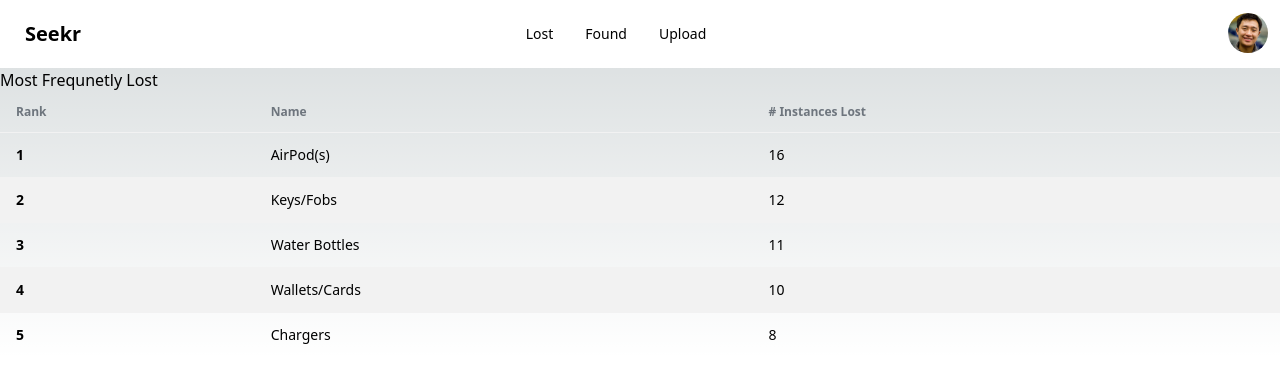
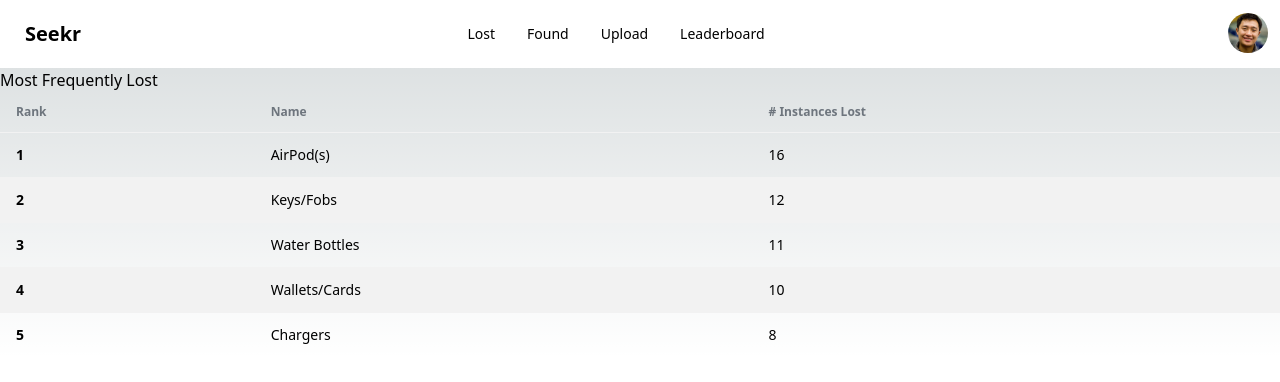
Before and after one commit to nsivaku/seekr, a Next.js app: page /leaderboard in a window 1280 px wide. Shown: the top 382 px of the page. Built offline with nearby package versions, Linux system fonts and the light colour scheme.

Commit message:
navbar minor fix

```diff
--- a/components/NavBar.tsx
+++ b/components/NavBar.tsx
@@ -16,6 +16,7 @@ export default function NavBar() {
         <li><Link href="./lost">Lost</Link></li>
         <li><Link href="./found">Found</Link></li>
         <li><Link href="./upload">Upload</Link></li>
+        <li><Link href="./leaderboard">Leaderboard</Link></li>
       </ul>
     </div>
     <a className="btn btn-ghost normal-case text-xl">Seekr</a>
@@ -25,6 +26,7 @@ export default function NavBar() {
       <li><Link href="./lost">Lost</Link></li>
       <li><Link href="./found">Found</Link></li>
       <li><Link href="./upload">Upload</Link></li>
+      <li><Link href="./leaderboard">Leaderboard</Link></li>
     </ul>
   </div>
   <div className="navbar-end">
--- a/pages/leaderboard.tsx
+++ b/pages/leaderboard.tsx
@@ -1,6 +1,6 @@
 
 import React, {useState} from "react";
-import Home from "../components/NavBar"
+import NavBar from "../components/NavBar"
 export default function Leaderboard() {
     // const [lost, setLost] = useState(true);
     // const [activeTab, setActiveTab] = useState('lost')
@@ -10,9 +10,9 @@ export default function Leaderboard() {
     //     setActiveTab('lost')
     return (
         <div>
-            <Home />
+            <NavBar />
             <div>
-                <h1>Most Frequnetly Lost</h1>
+                <h1>Most Frequently Lost</h1>
             </div>
             <div>
                 <table className="table table-zebra">
```
